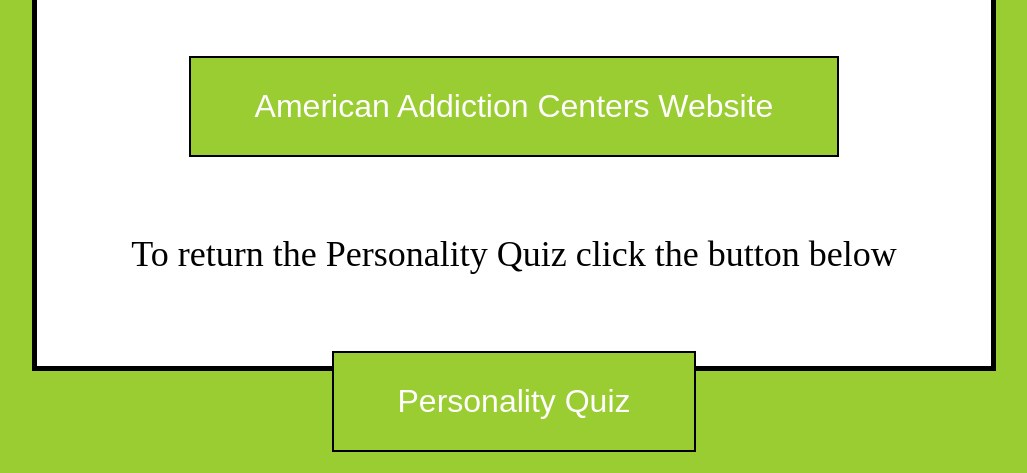
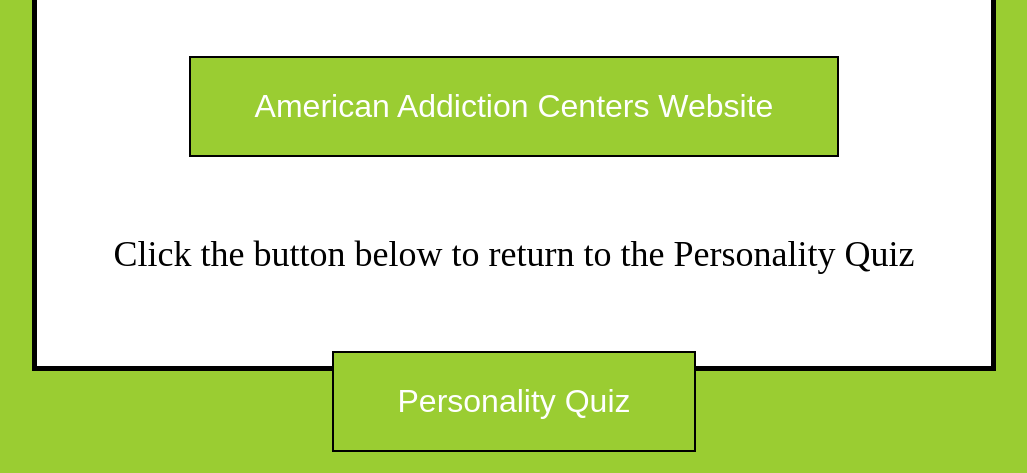
Before and after one commit to AndrewDass1/Personality-Assessment, a Flask app: page /Neutral.html in a window 1280 px wide. Shown: the part 1289-1762 px from the top of the page, without its empty margins (126-1153 px from the left). Run offline with Flask 2, Linux system fonts and the light colour scheme.

Commit message:
Update Neutral.html

```diff
--- a/templates/Neutral.html
+++ b/templates/Neutral.html
@@ -66,7 +66,7 @@
     <br>
     <br>
 
-    <p style = "font-size:36px;"> To return the Personality Quiz click the button below  </p>
+    <p style = "font-size:36px;"> Click the button below to return to the Personality Quiz  </p>
     <br>
     <br>
 
```
